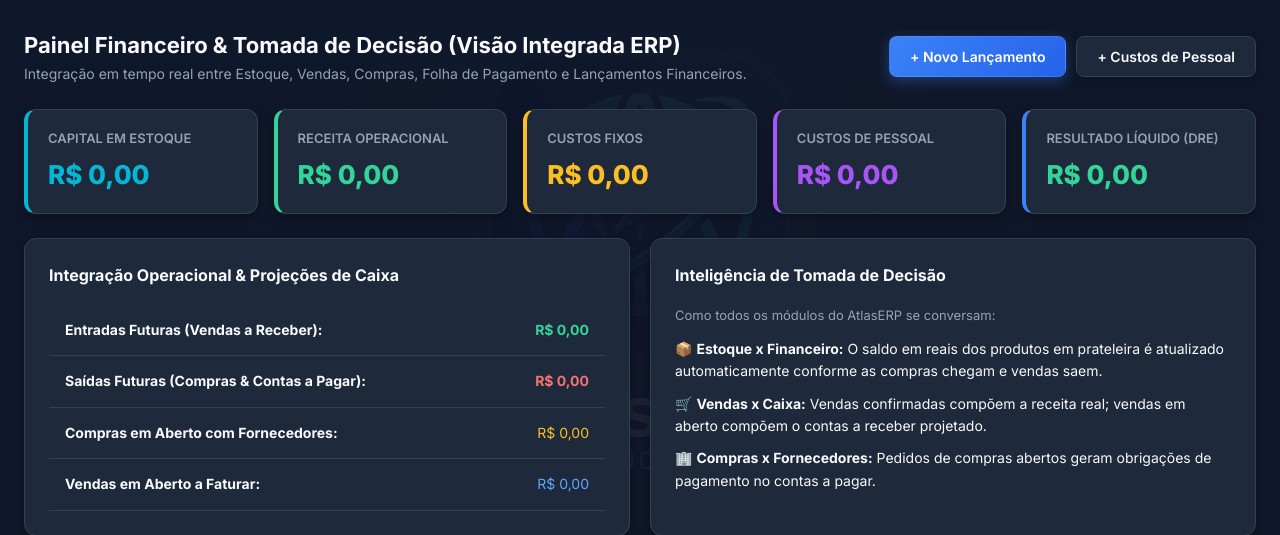
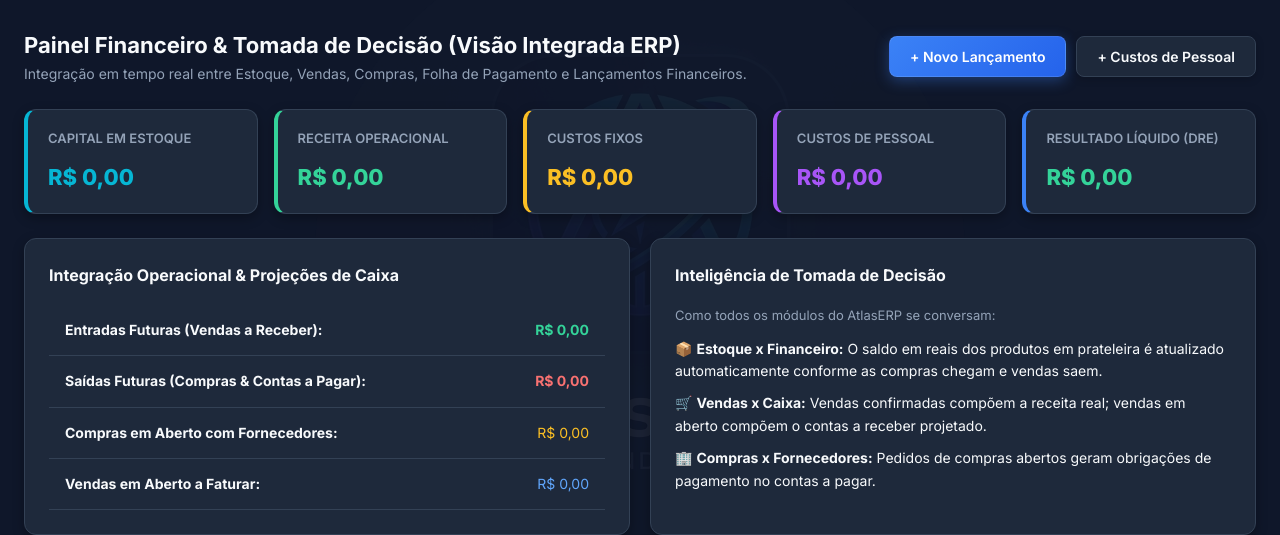
Before and after one commit to nandacarat-tech/AtlasERP, a Flask app: page /ui/financial in a window 1280 px wide. Shown: the part 147-682 px from the top of the page. Run offline with Flask 3, Linux system fonts and the light colour scheme; data that the repository does not hold is empty.

Commit message:
style(financial): garante exibicao em linha unica sem quebra no card de Capital em Estoque

```diff
--- a/app/templates/financial.html
+++ b/app/templates/financial.html
@@ -15,26 +15,26 @@
 </div>
 
 <!-- Cards Estratégicos Financeiros -->
-<div class="cards" style="grid-template-columns: repeat(auto-fit, minmax(200px, 1fr)); gap: 16px; margin-bottom: 24px;">
+<div class="cards" style="grid-template-columns: repeat(auto-fit, minmax(210px, 1fr)); gap: 16px; margin-bottom: 24px;">
     <div class="card" style="border-left: 4px solid var(--accent-cyan);">
         <h3>Capital em Estoque</h3>
-        <div class="number" id="total-stock-value" style="color: var(--accent-cyan);">R$ 0,00</div>
+        <div class="number" id="total-stock-value" style="color: var(--accent-cyan); white-space: nowrap;">R$ 0,00</div>
     </div>
     <div class="card" style="border-left: 4px solid var(--success-text);">
         <h3>Receita Operacional</h3>
-        <div class="number" id="total-revenue" style="color: var(--success-text);">R$ 0,00</div>
+        <div class="number" id="total-revenue" style="color: var(--success-text); white-space: nowrap;">R$ 0,00</div>
     </div>
     <div class="card" style="border-left: 4px solid var(--warning-text);">
         <h3>Custos Fixos</h3>
-        <div class="number" id="fixed-costs" style="color: var(--warning-text);">R$ 0,00</div>
+        <div class="number" id="fixed-costs" style="color: var(--warning-text); white-space: nowrap;">R$ 0,00</div>
     </div>
     <div class="card" style="border-left: 4px solid #a855f7;">
         <h3>Custos de Pessoal</h3>
-        <div class="number" id="total-payroll" style="color: #a855f7;">R$ 0,00</div>
+        <div class="number" id="total-payroll" style="color: #a855f7; white-space: nowrap;">R$ 0,00</div>
     </div>
     <div class="card" style="border-left: 4px solid var(--primary);">
         <h3>Resultado Líquido (DRE)</h3>
-        <div class="number" id="net-result">R$ 0,00</div>
+        <div class="number" id="net-result" style="white-space: nowrap;">R$ 0,00</div>
     </div>
 </div>
 
--- a/static/style.css
+++ b/static/style.css
@@ -274,11 +274,12 @@ main {
 }
 
 .number {
-  font-size: clamp(18px, 2.2vw, 26px);
+  font-size: clamp(15px, 1.8vw, 22px);
   font-weight: 800;
   color: var(--primary);
-  word-break: break-word;
-  overflow-wrap: anywhere;
+  white-space: nowrap;
+  overflow: hidden;
+  text-overflow: ellipsis;
   line-height: 1.25;
   margin: 4px 0;
 }
```
